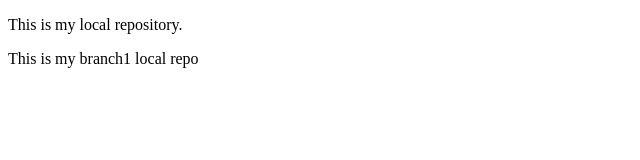
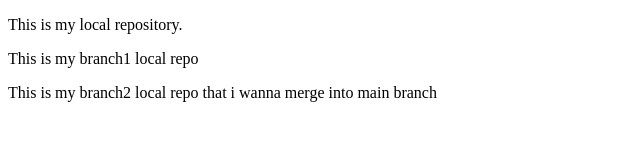
Before and after one commit to bibhu-syenainfosoft/newLocalRepo, a plain HTML site: page index.html in a window 1280 px wide. Shown: the whole page, without its empty margins (0-640 px from the left). Drawn offline with Linux system fonts and the light colour scheme.

Commit message:
add new changes

```diff
--- a/index.html
+++ b/index.html
@@ -8,5 +8,6 @@
 <body>
     <p>This is my local repository.</p>
     <p>This is my branch1 local repo</p>
+    <p>This is my branch2 local repo that i wanna merge into main branch</p>
 </body>
 </html>
```
Also changed, not shown: 1 other file.
